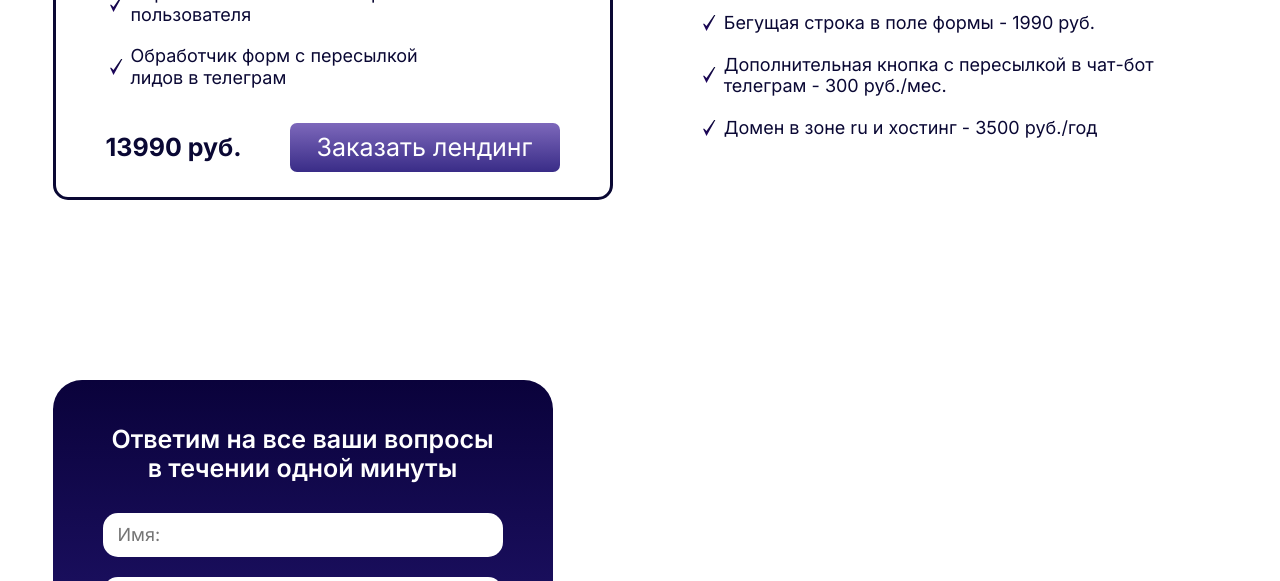
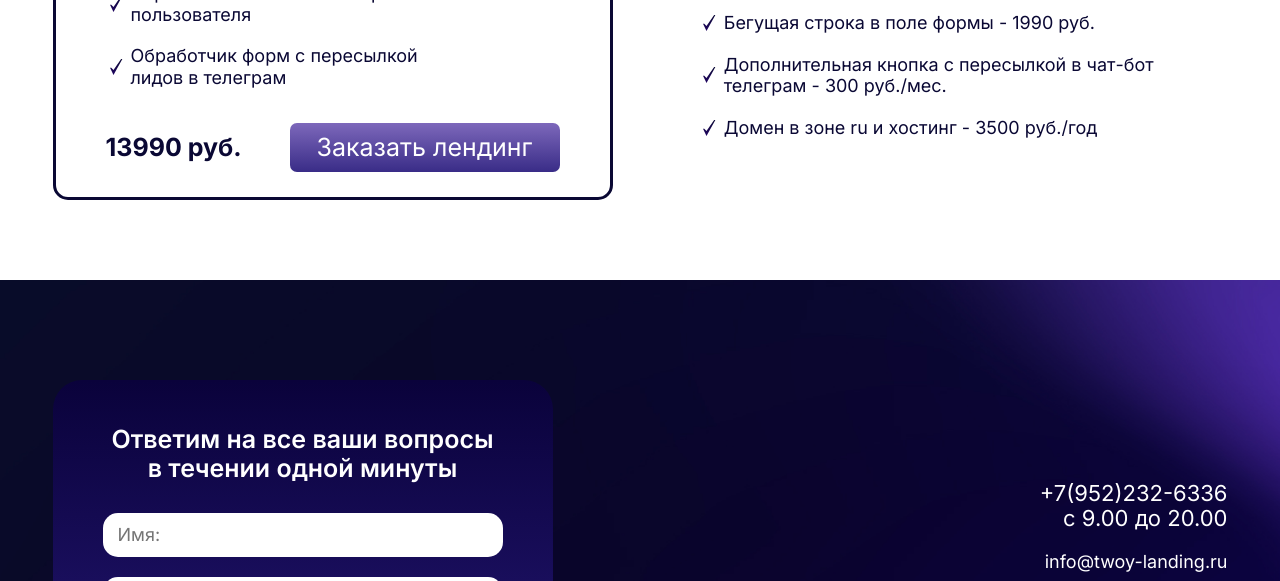
Before and after one commit to kotashovv/landos, a plain HTML site: page index.html in a window 1280 px wide. Shown: the part 1858-2439 px from the top of the page. Drawn offline with Linux system fonts and the light colour scheme; the site is published under a folder, as on GitHub Pages, so addresses that start at the root find nothing.

Commit message:
Update style.css

```diff
--- a/style.css
+++ b/style.css
@@ -966,7 +966,7 @@ template {
 
 .footer {
   padding: 100px 0 40px;
-  background-image: url(/assets/imgs/footerback.jpg);
+  background-image: url(assets/imgs/footerback.jpg);
   background-size: cover;
   background-position: center;
   background-repeat: no-repeat;
```
